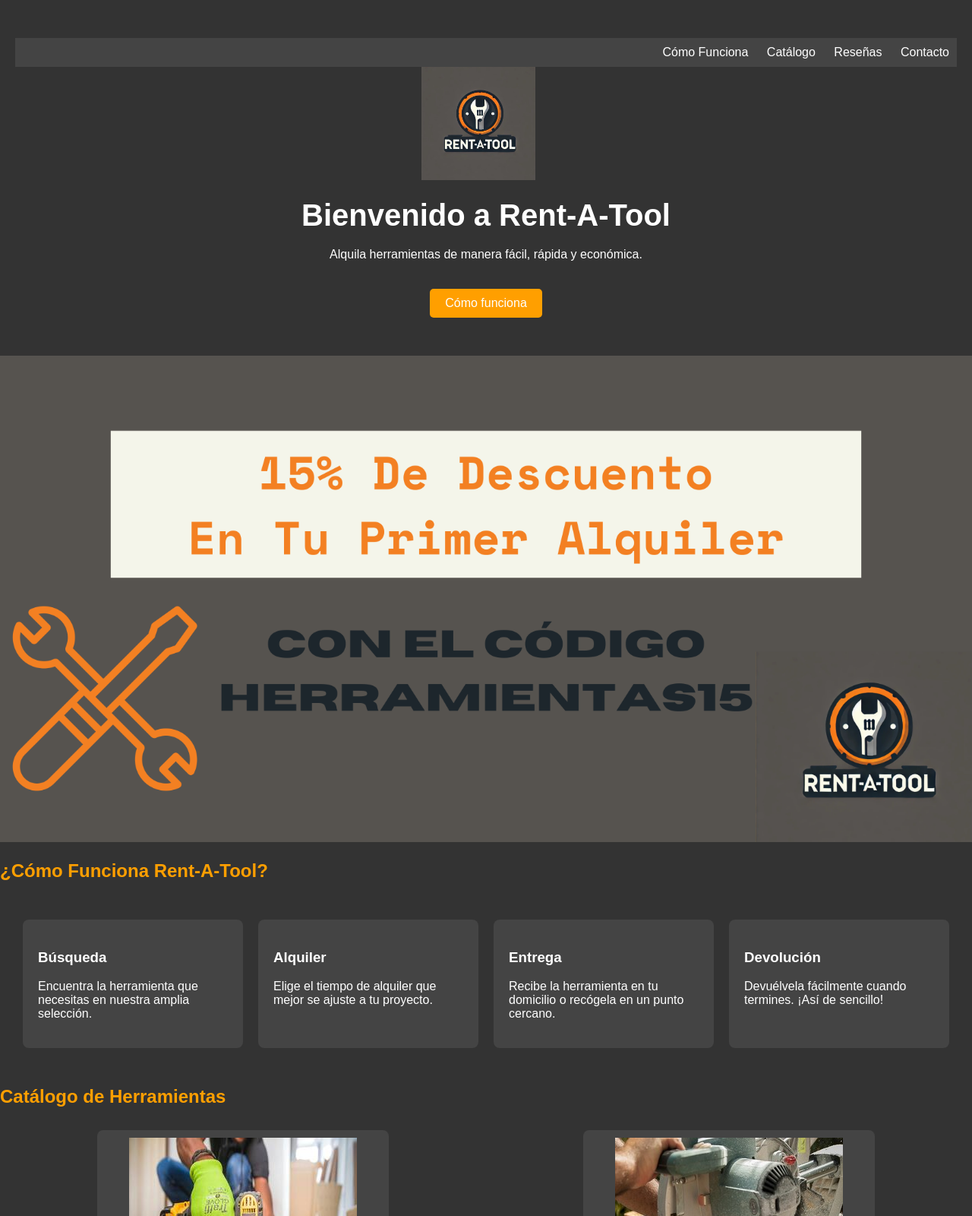
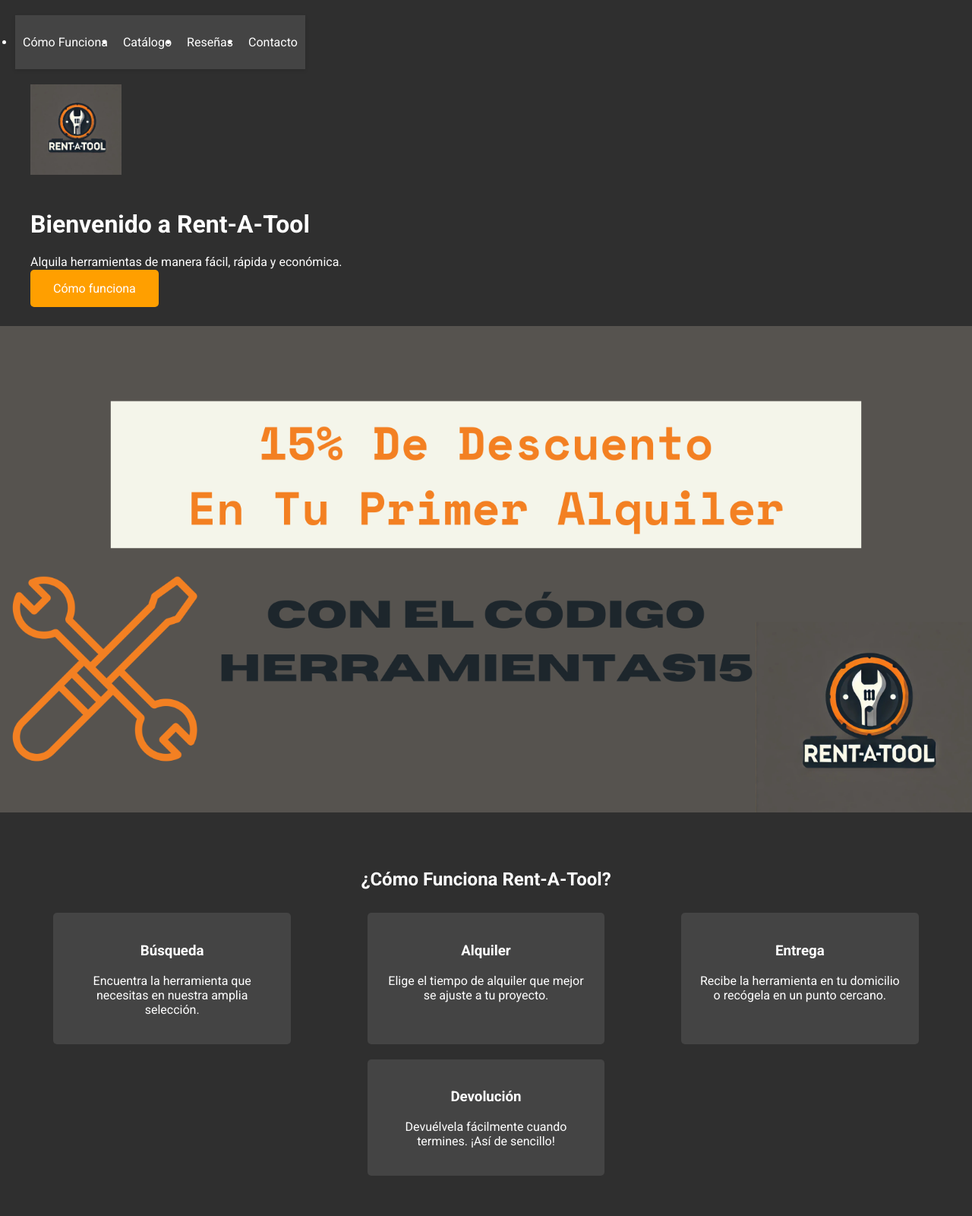
Before and after one commit to Rodriguez911/rentatool, a plain HTML site: page index.html in a window 1280 px wide. Shown: the top 1600 px of the page at 76% size. Drawn offline with Linux system fonts and the light colour scheme.

Commit message:
Update styles.css

```diff
--- a/styles.css
+++ b/styles.css
@@ -1,86 +1,99 @@
 body {
-    font-family: Arial, sans-serif;
+    font-family: 'Roboto', sans-serif;
     margin: 0;
     padding: 0;
-    background-color: #333;
+    background-color: #2f2f2f;
     color: #fff;
 }
 
+header {
+    display: flex;
+    flex-direction: column;
+    align-items: flex-start;
+    padding: 20px;
+    text-align: left;
+}
+
 nav {
+    position: sticky;
+    top: 0;
     background-color: #444;
-    padding: 10px;
-    text-align: right;
+    box-shadow: 0 2px 5px rgba(0, 0, 0, 0.1);
+    z-index: 1000;
 }
 
 nav ul {
-    list-style-type: none;
-    margin: 0;
-    padding: 0;
-}
-
-nav li {
-    display: inline;
-    margin-left: 20px;
+    display: flex;
+    justify-content: space-around;
+    padding: 10px 0;
 }
 
 nav a {
     color: #fff;
     text-decoration: none;
+    padding: 10px;
+    transition: color 0.3s;
 }
 
-header {
-    text-align: center;
-    padding: 50px 20px;
+nav a:hover {
+    color: #ff9f00;
 }
 
-.logo-container {
-    display: flex;
-    justify-content: flex-start;
-    align-items: center;
+.header-content {
+    text-align: left;
     padding: 20px;
 }
 
 .logo {
-    width: 150px;
-    margin-right: 20px;
+    width: 120px;
+    margin-bottom: 20px;
 }
 
-h1 {
-    font-size: 2.5em;
-    margin: 0.5em 0;
+.cta-button {
+    background-color: #ff9f00;
+    color: #fff;
+    padding: 15px 30px;
+    border: none;
+    border-radius: 5px;
+    transition: transform 0.2s;
+    text-decoration: none;
+}
+
+.cta-button:hover {
+    transform: scale(1.05);
+}
+
+.banner {
+    text-align: center;
+}
+
+.banner img {
+    max-width: 100%;
+    height: auto;
+}
+
+section {
+    padding: 50px 20px;
 }
 
 h2 {
-    color: #ff9f00;
-}
-
-.cta-button {
-    display: inline-block;
-    padding: 10px 20px;
-    background-color: #ff9f00;
-    color: #fff;
-    text-decoration: none;
-    border-radius: 5px;
-    margin-top: 20px;
-}
-
-.banner img {
-    width: 100%;
-    height: auto;
+    text-align: center;
+    margin-bottom: 20px;
 }
 
 .steps {
     display: flex;
     justify-content: space-around;
-    padding: 20px;
+    flex-wrap: wrap;
 }
 
 .step {
+    width: 22%;
+    margin: 10px;
+    padding: 20px;
     background-color: #444;
-    padding: 20px;
-    border-radius: 8px;
-    flex: 1;
-    margin: 10px;
+    border-radius: 5px;
+    text-align: center;
 }
 
 .tools {
@@ -90,12 +103,12 @@ h2 {
 }
 
 .tool {
-    background-color: #444;
-    border-radius: 8px;
+    width: 22%;
     margin: 10px;
     text-align: center;
+    background-color: #444;
+    border-radius: 5px;
     padding: 10px;
-    flex: 0 1 calc(30% - 20px);
 }
 
 .testimonials {
@@ -106,37 +119,45 @@ h2 {
 
 .testimonial {
     background-color: #444;
-    border-radius: 8px;
+    padding: 20px;
     margin: 10px;
-    padding: 20px;
+    border-radius: 5px;
+    width: 60%;
     text-align: center;
-    max-width: 600px;
 }
 
 form {
     display: flex;
     flex-direction: column;
-    max-width: 400px;
+    align-items: flex-start;
+    width: 300px;
     margin: 0 auto;
 }
 
-form label, form input, form textarea, form button {
-    margin: 10px 0;
+form label {
+    margin: 10px 0 5px;
 }
 
 form input, form textarea {
+    width: 100%;
     padding: 10px;
+    margin-bottom: 10px;
     border: none;
     border-radius: 5px;
 }
 
 form button {
     background-color: #ff9f00;
-    color: white;
+    color: #fff;
+    padding: 10px;
     border: none;
-    padding: 10px;
     border-radius: 5px;
     cursor: pointer;
+    transition: background-color 0.3s;
+}
+
+form button:hover {
+    background-color: #e68a00;
 }
 
 footer {
```
